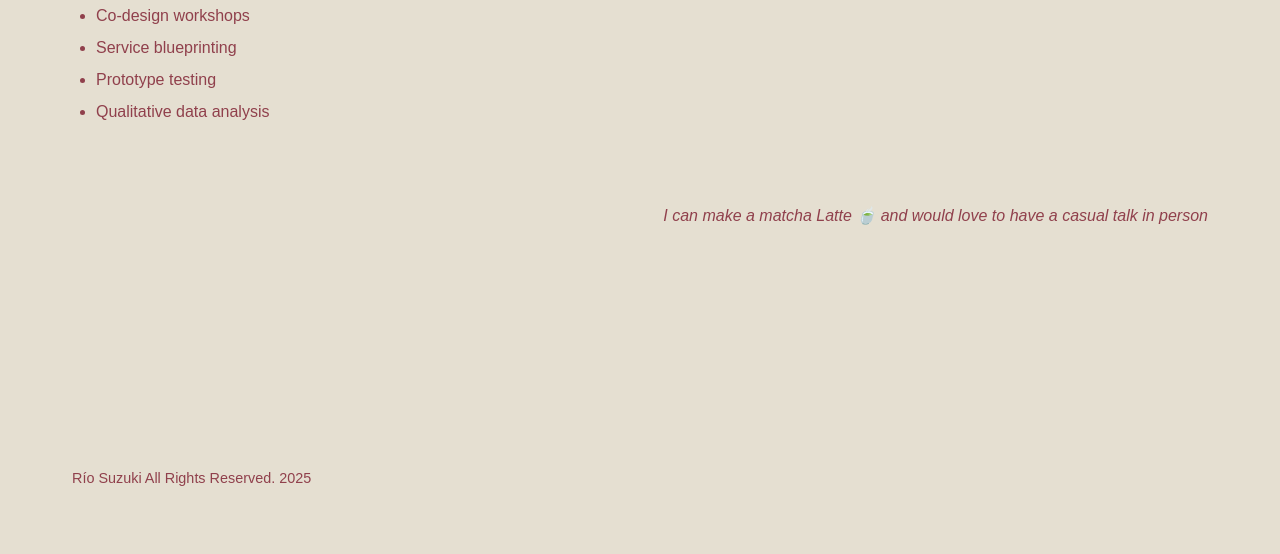
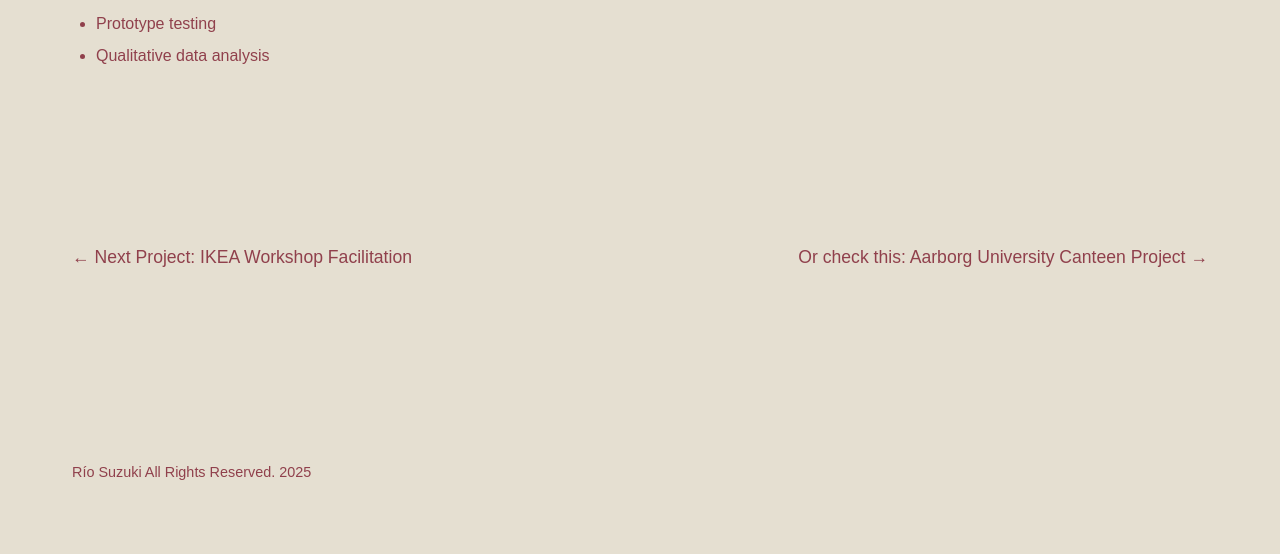
Before and after one commit to rinkun555/portfolio, a PHP site: page /kogehospital.html in a window 1280 px wide. Shown: the part 2360-2914 px from the top of the page. After the commit the page ends 2840 px from the top, so only its background shows below. Run offline with PHP 8.4, Linux system fonts and the light colour scheme; some web fonts are replaced.

Commit message:
php file　前

```diff
--- a/kogehospital.html
+++ b/kogehospital.html
@@ -142,11 +142,14 @@
               </div>
             </div>
         </div>
+    </div> <!-- case-study-container end -->
+
+    <div class="project-navigation">
+        <a href="ikea-workshop.html" class="next-project">&#8592; Next Project: IKEA Workshop Facilitation</a>
+        <a href="canteen-project.html" class="other-project">Or check this: Aarborg University Canteen Project &#8594;</a>
     </div>
 
     <div class="container">
-        <p class="accent-text">I can make a matcha Latte 🍵 and would love to have a casual talk in person</p>
-
         <footer>
             <p class="copyright">Río Suzuki All Rights Reserved. 2025</p>
         </footer>
--- a/styles.css
+++ b/styles.css
@@ -282,7 +282,6 @@ h3 {
 		-ms-flex-wrap: nowrap;
 		    flex-wrap: nowrap;
 		list-style: none;
-		margin-bottom: 3rem;
 		width: 100%;
 }
 @media (max-width: 768px) {
@@ -799,12 +798,15 @@ footer {
 		padding: 2rem;
 		margin-bottom: 2rem;
 }
+.koge-hospital-page .container footer {
+		padding-top: 6rem;
+}
 .koge-hospital-page .hero-image {
 		width: 100%;
 		height: 40vh;
 		min-height: 250px;
 		max-height: 400px;
-		margin-bottom: 3rem;
+		margin-bottom: 2.5rem;
 		display: block;
 		-o-object-fit: cover;
 		   object-fit: cover;
@@ -815,7 +817,7 @@ footer {
 .koge-hospital-page h1 {
 		font-size: 2.5rem;
 		color: #90404C;
-		font-weight: 700;
+		font-weight: 400;
 		margin-bottom: 1.5rem;
 }
 .koge-hospital-page .subtitle {
@@ -826,7 +828,7 @@ footer {
 }
 .koge-hospital-page .case-study-container {
 		max-width: 1200px;
-		margin: 0 auto;
+		margin: 0 auto 8rem;
 		padding: 0 2rem;
 		display: -webkit-box;
 		display: -ms-flexbox;
@@ -996,6 +998,33 @@ footer {
 		aspect-ratio: 1/1; /* Perfect square */
 		width: 100%;
 }
+.koge-hospital-page .project-navigation {
+		max-width: 1200px;
+		margin: 4rem auto;
+		padding: 0 2rem;
+		display: -webkit-box;
+		display: -ms-flexbox;
+		display: flex;
+		-webkit-box-pack: justify;
+		    -ms-flex-pack: justify;
+		        justify-content: space-between;
+		-webkit-box-align: center;
+		    -ms-flex-align: center;
+		        align-items: center;
+		-ms-flex-wrap: wrap;
+		    flex-wrap: wrap;
+		gap: 1rem;
+}
+.koge-hospital-page .project-navigation a {
+		font-size: 1.1rem;
+		color: #90404C;
+}
+@media (max-width: 768px) {
+		.koge-hospital-page .project-navigation a {
+				width: 100%;
+				text-align: left;
+		}
+}
 .koge-hospital-page .modal {
 		display: none;
 		position: fixed;
--- a/styles.scss
+++ b/styles.scss
@@ -265,7 +265,6 @@ h3 {
   ul {
     @include flex(row, space-between, center);
     list-style: none;
-    margin-bottom: 3rem;
     width: 100%;
 
     @include responsive(tablet) {
@@ -643,6 +642,10 @@ footer {
     margin: 0 auto;
     padding: 2rem;
     margin-bottom: 2rem;
+
+    footer {
+      padding-top: 6rem;
+    }
   }
 
   .hero-image {
@@ -650,7 +653,7 @@ footer {
     height: 40vh;
     min-height: 250px;
     max-height: 400px;
-    margin-bottom: 3rem;
+    margin-bottom: 2.5rem;
     display: block;
     object-fit: cover;
     object-position: center;
@@ -660,7 +663,7 @@ footer {
   h1 {
     font-size: 2.5rem;
     color: $primary-color;
-    font-weight: 700;
+    font-weight: 400;
     margin-bottom: 1.5rem;
   }
 
@@ -673,7 +676,7 @@ footer {
 
   .case-study-container {
     max-width: 1200px;
-    margin: 0 auto;
+    margin: 0 auto 8rem;
     padding: 0 2rem;
     display: flex;
     flex-wrap: wrap;
@@ -834,6 +837,27 @@ footer {
     }
   }
 
+  .project-navigation {
+    max-width: 1200px;
+    margin: 4rem auto;
+    padding: 0 2rem;
+    display: flex;
+    justify-content: space-between;
+    align-items: center;
+    flex-wrap: wrap;
+    gap: 1rem;
+
+    a {
+      font-size: 1.1rem;
+      color: $primary-color;
+
+      @media (max-width: 768px) {
+        width: 100%;
+        text-align: left;
+      }
+    }
+  }
+
   /* Modal styles */
   .modal {
     display: none;
```
